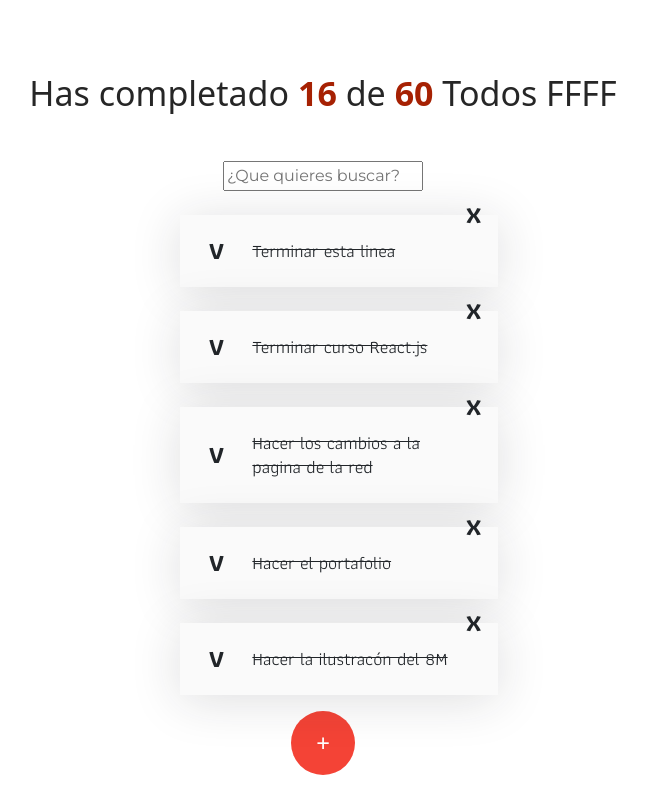
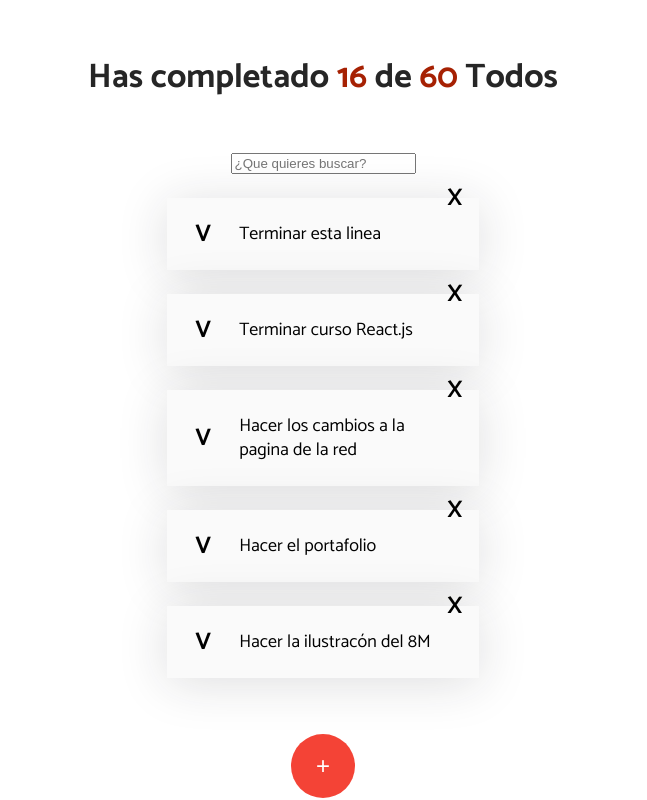
Before and after one commit to JohanCaicedo/curso-reactjs, a React (Create React App) app: page / in a window 1280 px wide. Shown: the whole page, without its empty margins (317-964 px from the left). Built offline with nearby package versions, Linux system fonts and the light colour scheme.

Commit message:
CSS terminado igual que en el curso

```diff
--- a/package.json
+++ b/package.json
@@ -2,6 +2,8 @@
   "name": "platzi-intro-react-base",
   "version": "0.1.0",
   "dependencies": {
+    "@fortawesome/fontawesome-svg-core": "^6.5.1",
+    "@fortawesome/free-brands-svg-icons": "^6.5.1",
     "bootstrap": "^5.3.3",
     "core-js-pure": "^3.36.0",
     "framer-motion": "^11.0.8",
@@ -33,5 +35,8 @@
       "last 1 firefox version",
       "last 1 safari version"
     ]
+  },
+  "devDependencies": {
+    "sass": "^1.71.1"
   }
 }
--- a/src/App.js
+++ b/src/App.js
@@ -4,10 +4,9 @@ import { TodoCounter } from "./TodoCounter";
 import { TodoSearch } from "./TodoSearch";
 import { TodoList } from "./TodoList";
 import { CreateTodoButton } from "./CreateTodoButton";
-import { TodoItem } from "./TodoItem";
-import "bootstrap/dist/css/bootstrap.min.css";
+import {TodoItem} from './TodoItem';
 import './css/index.css';
-// import { Container, Row, Col } from "react-bootstrap"; importa las vainas de boostrap
+import './css/index.css'
 
 const defaultTodos = [
   { text: "Terminar esta linea", complited: true },
--- a/src/TodoCounter.js
+++ b/src/TodoCounter.js
@@ -5,7 +5,7 @@ import './css/index.css'
 function TodoCounter({total, complited}){
     return(
         <h1 className='catamaran-500 TodoCounter '>
-        Has completado <span>{complited}</span> de <span>{total}</span> Todos FFFF
+        Has completado <span>{complited}</span> de <span>{total}</span> Todos
         </h1>
     );
 
--- a/src/TodoItem.js
+++ b/src/TodoItem.js
@@ -1,16 +1,48 @@
-import './css/index.css';
-import './css/TodoItem.css';
+import "./css/TodoItem.css";
+function TodoItem(props) {
+  return (
+    <li className="TodoItem">
+      <span
+        className={`Icon Icon-check ${props.completed && "Icon-check--active"}`}
+      >
+        V
+      </span>
+      <p className={`TodoItem-p ${props.completed && "TodoItem-p--complete"}`}>
+        {props.text}
+      </p>
+      <span className="Icon Icon-delete">X</span>
+    </li>
+  );
+}
+export { TodoItem };
 
-function TodoItem(props){
-    return (
-      <div className="athiti-regular TodoItemForm">
-      <li className='TodoItem'>
-        <span className='Icon Icon-check Icon--C'>V</span>
-        <p className='TodoItem-p TodoItem-p--complete'>{props.text}</p>
-        <span className="Icon Icon-delete">X</span>
-      </li>
-      </div>
-    )
+// import './css/TodoItem.css';
+// import { motion } from "framer-motion";
 
-  }
-export {TodoItem}
+// function TodoItem(props){
+//   return (
+//     <motion.div className="TodoItemForm"
+//     initial={{
+//       color:'#260B01',
+//       backgroundColor:"#F5DDC5",
+//       fontWeight:500,
+//       fontSize:'10px'
+//     }}
+//     whileHover={{
+//     scale: 1.1,
+//     backgroundColor:"#F27405",
+//     fontWeight: 900,
+//     fontSize:'24px',
+
+//     }}
+//     >
+//     <li className='TodoItem'>
+//       <span className='Icon Icon-check Icon-check--active '>V</span>
+//       <p className='TodoItem-p TodoItem-p--complete'>{props.text}</p>
+//       <span className="Icon Icon-delete">X</span>
+//     </li>
+//     </motion.div>
+//   )
+
+// }
+// export {TodoItem};
--- a/src/TodoList.js
+++ b/src/TodoList.js
@@ -1,6 +1,8 @@
+import './css/TodoList.css'
+
 function TodoList({children}){
     return(
-        <ul>
+        <ul className="TodoList">
             {children}
         </ul>
     );
--- a/src/css/TodoItem.css
+++ b/src/css/TodoItem.css
@@ -1,6 +1,3 @@
-.TodoItemForm {
-  margin-top: 20px;
-}
 .TodoItem {
   background-color: #fafafa;
   position: relative;
--- a/src/css/TodoList.css
+++ b/src/css/TodoList.css
@@ -0,0 +1,5 @@
+.TodoList{
+    margin: 0;
+    padding: 0 0 56px 0;
+    list-style: none;
+}
--- a/src/css/index.css
+++ b/src/css/index.css
@@ -1,3 +1,5 @@
+@import '@fortawesome/fontawesome-svg-core/styles.css';
+
 body {
   margin: 0;
   padding: 0;
```
Also changed, not shown: 2 other files (tests, documents, lock files or other folders).
